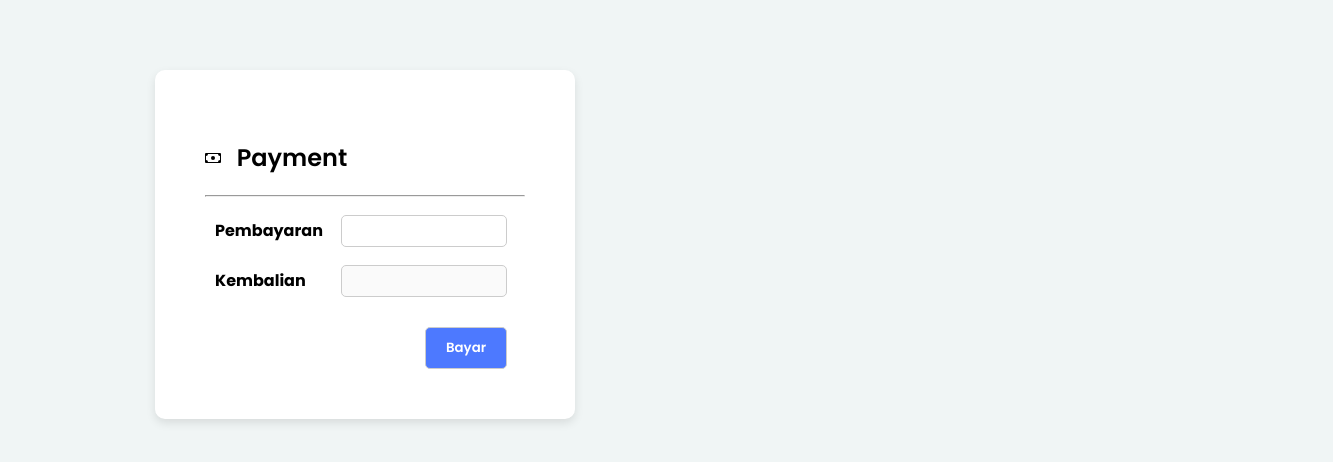
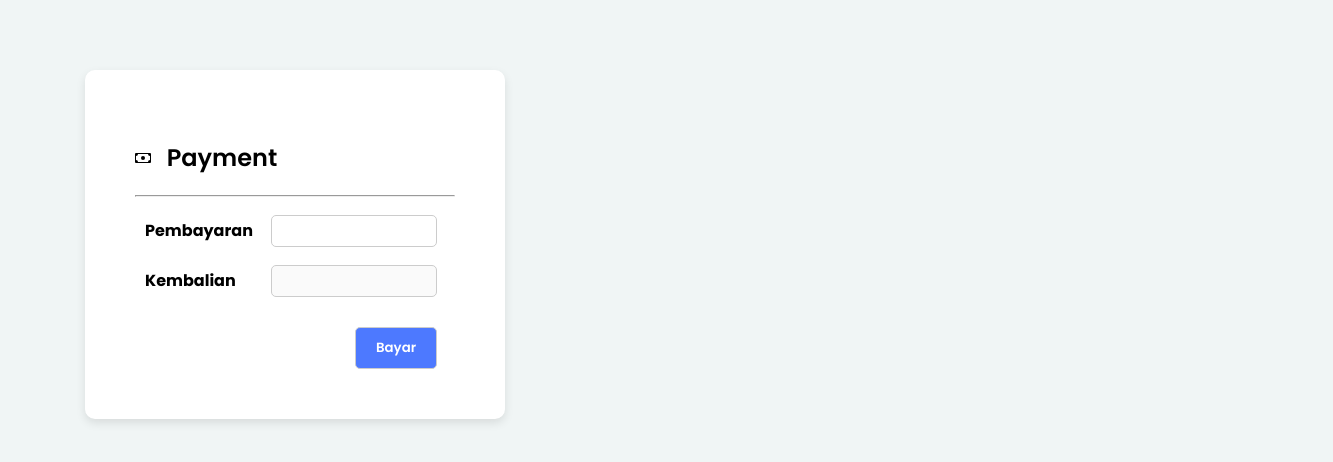
Before and after one commit to zansky07/Kasir-sederhana, a plain HTML site: page index.html in a window 1280 px wide. Shown: the part 660-1122 px from the top of the page, 1333 px wide, since content can reach past the window. Drawn offline with Linux system fonts and the light colour scheme; some packages are replaced by stand-ins of ours; a script that the page names is missing.

Commit message:
Update kasir.css

```diff
--- a/css/kasir.css
+++ b/css/kasir.css
@@ -9,7 +9,7 @@ body{
   "bayar bayar"
   ;
   grid-template-rows: auto;
-  grid-template-columns:550pt auto;
+  grid-template-columns:450pt auto;
   font-family: "Poppins", sans-serif;
 }
 
@@ -54,7 +54,7 @@ nav ul li a:hover {
 
 
 .header, .pembayaran, .cart-section {
-    width: 80%;
+    width: 60%;
     margin: 50px auto;
     padding: 20px;
     border-radius: 10px;
@@ -71,7 +71,7 @@ nav ul li a:hover {
 
 .pembayaran{
   grid-area: bayar;
-  margin-left: 155px;
+  margin-left: 85px;
 }
 
   table {
@@ -135,6 +135,10 @@ button.update-button:hover{
     color: white;
   }
 
+  button:hover{
+    background-color: rgb(16, 66, 214);
+  }
+
   table#cart-items  {
     border: 3px solid black;
     border-collapse: collapse;
@@ -181,10 +185,6 @@ button.update-button:hover{
     font-style: normal;
   }
 
-
-
-
-
     /* Menyesuaikan lebar input SweetAlert */
     .swal2-input[type="text"]{
         width: 85%;
```
